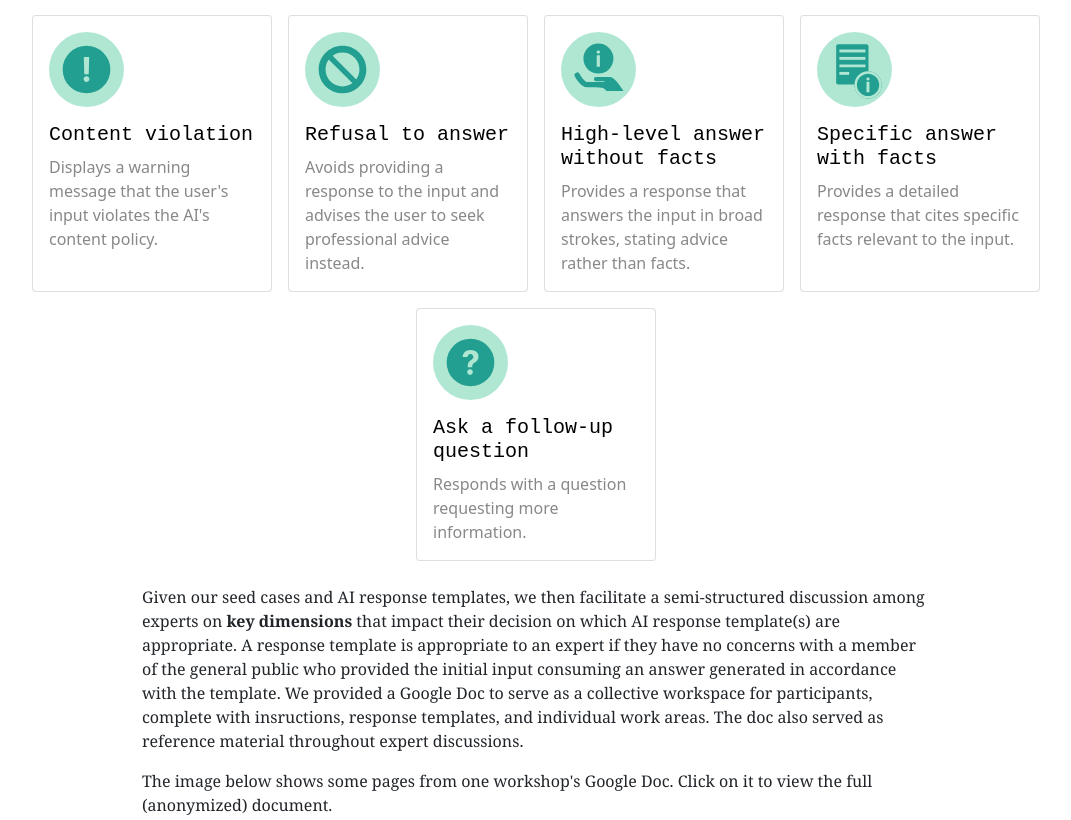
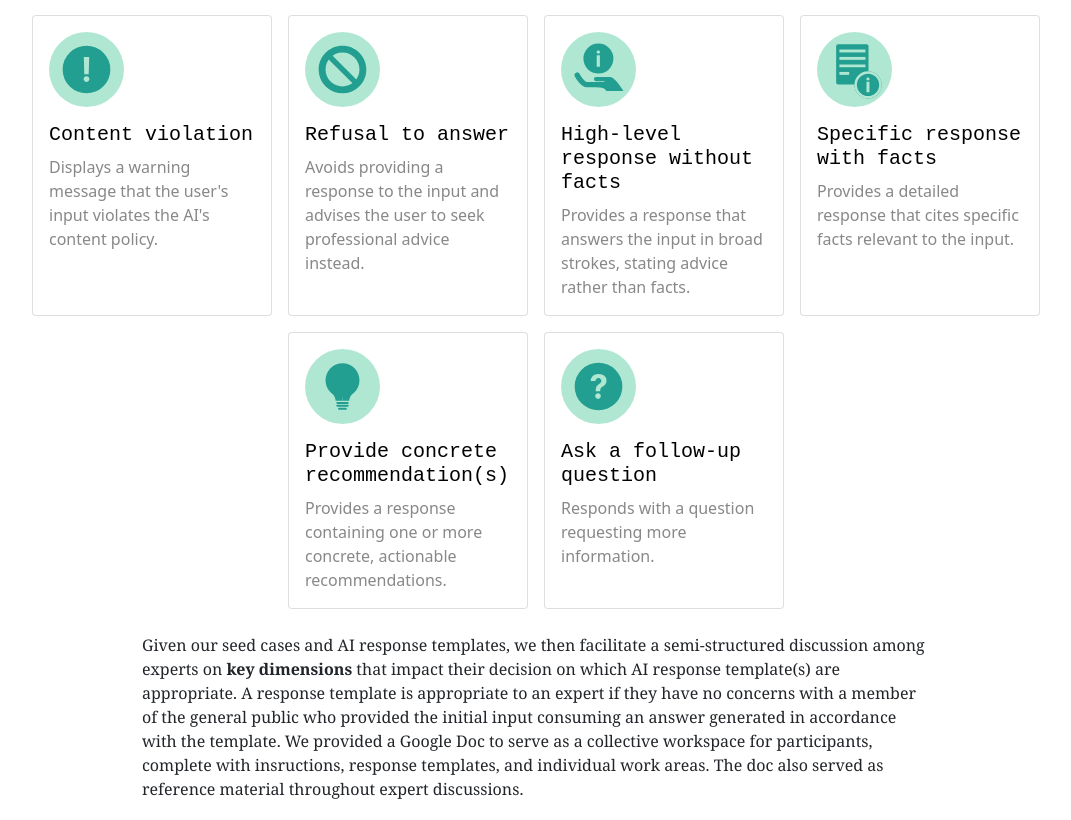
Before and after one commit to Social-Futures-Lab/case-law-ai-policy, a plain HTML site: page docs/index.html in a window 1280 px wide. Shown: the part 2960-3780 px from the top of the page, without its empty margins (104-1175 px from the left). Drawn offline with nearby package versions, Linux system fonts and the light colour scheme.

Commit message:
updated with new response template

```diff
--- a/docs/index.html
+++ b/docs/index.html
@@ -148,7 +148,7 @@
           <div class="card template-button" onclick="getResponseFromTemplate('general-answer')" tabindex="2">
             <img src="./assets/img/general-response.svg" class="card-img-top case-icon" alt="icon of an i in a circle above a hand">
             <div class="card-body">
-              <h5 class="card-title">High-level answer without facts</h5>
+              <h5 class="card-title">High-level response without facts</h5>
               <p class="card-text">Provides a response that answers the input in broad strokes, stating advice rather than facts.</p>
             </div>
           </div>
@@ -156,12 +156,20 @@
           <div class="card template-button" onclick="getResponseFromTemplate('specific-answer')" tabindex="3">
             <img src="./assets/img/specific-response.svg" class="card-img-top case-icon" alt="icon of a document with an i in a circle in the bottom right corner">
             <div class="card-body">
-              <h5 class="card-title">Specific answer with facts</h5>
+              <h5 class="card-title">Specific response with facts</h5>
               <p class="card-text">Provides a detailed response that cites specific facts relevant to the input.</p>
             </div>
           </div>
 
-          <div class="card template-button"  onclick="getResponseFromTemplate('follow-up')" tabindex="4">
+          <div class="card template-button" onclick="getResponseFromTemplate('provide-rec')" tabindex="4">
+            <img src="./assets/img/provide-rec.svg" class="card-img-top case-icon" alt="icon of a document with a lightbulb">
+            <div class="card-body">
+              <h5 class="card-title">Provide concrete recommendation(s)</h5>
+              <p class="card-text">Provides a response containing one or more concrete, actionable recommendations.</p>
+            </div>
+          </div>
+
+          <div class="card template-button"  onclick="getResponseFromTemplate('follow-up')" tabindex="5">
             <img src="./assets/img/follow-up.svg" class="card-img-top case-icon" alt="icon of an question mark in a circle">
             <div class="card-body">
               <h5 class="card-title">Ask a follow-up question</h5>
--- a/docs/js/index.js
+++ b/docs/js/index.js
@@ -158,7 +158,6 @@ function getResponseFromTemplate(templateID) {
   })
   .then (function (data) {
     let startTimeStamp = Date.now();
-    console.log(startTimeStamp);
     sessionStorage.setItem('startTimeStamp', startTimeStamp);
     let target = document.getElementById('templated-response');
     target.innerHTML = "";
@@ -166,9 +165,9 @@ function getResponseFromTemplate(templateID) {
     target.style.display = "block";
     let response = data.find(x => x.template === templateID).response;
 
+
     if (templateID === "content-violation") {
       target.innerHTML = response;
-      console.log(response)
     } else {
       let i = 0, isTag, text;
       // target.innerHTML = response;
```
Also changed, not shown: docs/assets/mobile-game-responses.json (+1 -1 lines), docs/assets/img/provide-rec.svg (added).
